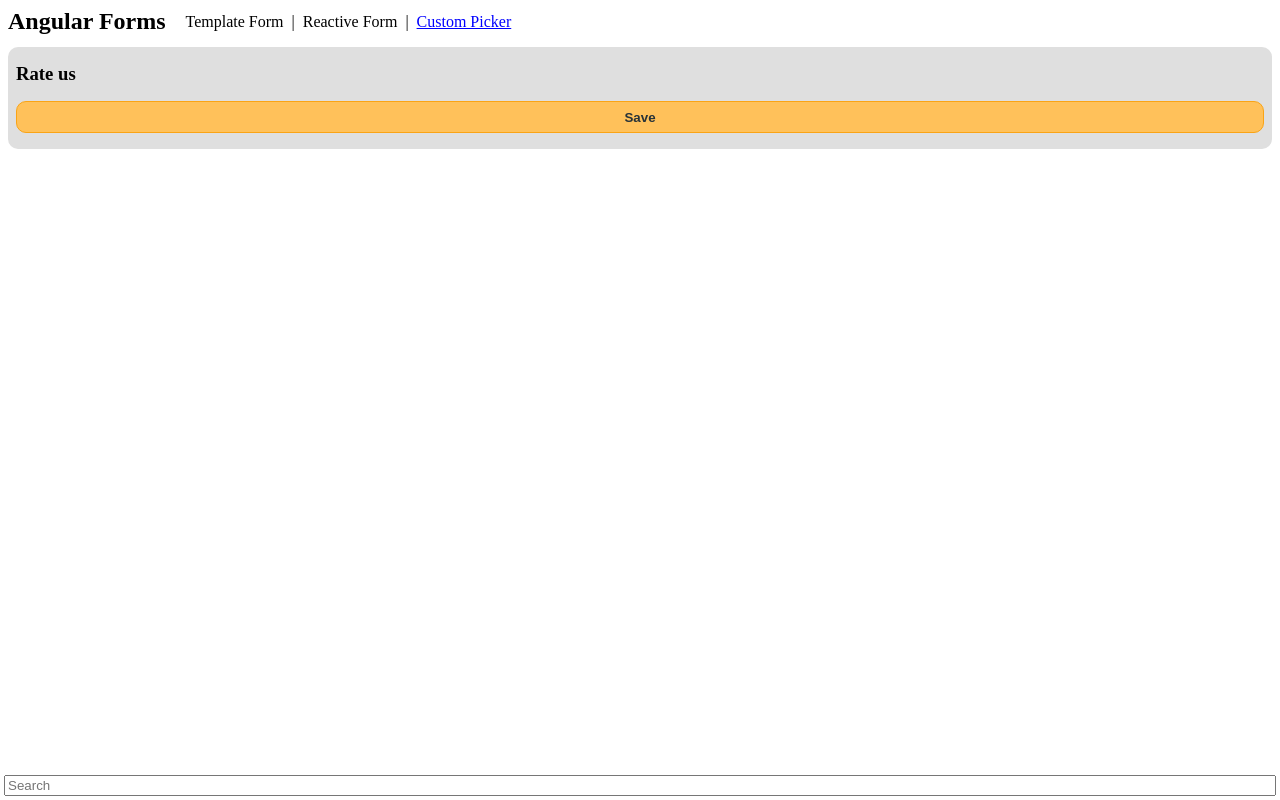
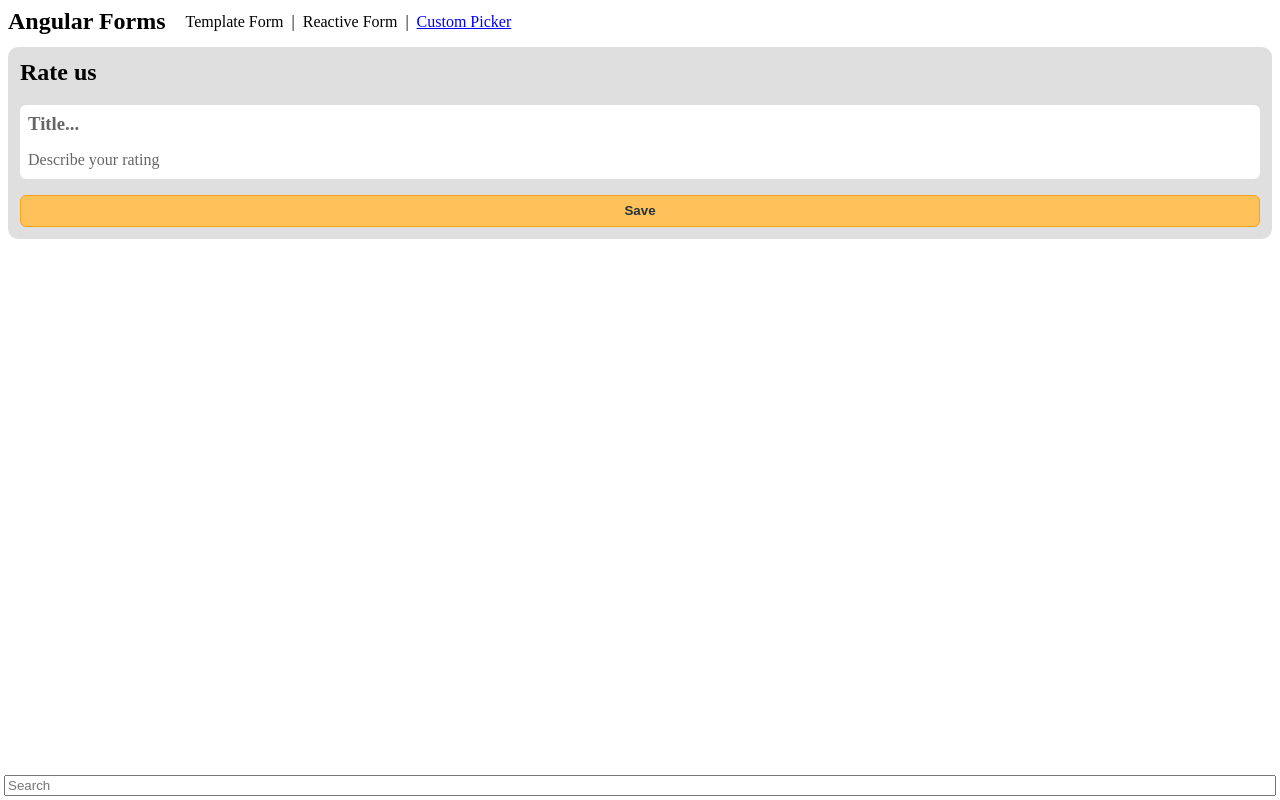
Before and after one commit to ankitpriyarup/angular-forms, an Angular app: page / in a window 1280 px wide. Built offline with nearby package versions, Linux system fonts and the light colour scheme.

Commit message:
2 files modified

```diff
--- a/src/custom_picker.ts
+++ b/src/custom_picker.ts
@@ -4,26 +4,45 @@ import {
   Component,
   CUSTOM_ELEMENTS_SCHEMA,
 } from '@angular/core';
+import { FormBuilder, ReactiveFormsModule } from '@angular/forms';
 import '@polymer/paper-input/paper-textarea';
 
 @Component({
   selector: 'custom-picker',
   standalone: true,
-  imports: [CommonModule],
+  imports: [CommonModule, ReactiveFormsModule],
   template: `
-  <form class="review">
-    <h3 class="review-head">Rate us</h3>
+  <form [formGroup]="form" class="review" (ngSubmit)="onSubmit()">
+    <h2 class="review-head">Rate us</h2>
+    <!--
     <paper-textarea
+      ngDefaultControl
+      formControlName="reviewText"
       placeholder="Your honest review here..."
       label="Review text"
       rows="2"
       class="review-text"
     >
     </paper-textarea>
-    <button class="save">Save</button>
+    -->
+
+    <div class="review-textarea" contenteditable>
+      <h3 data-placeholder="Title..."></h3>
+      <p data-placeholder="Describe your rating"></p>
+    </div>
+    <button type="submit" class="save">Save</button>
   </form>
   `,
   schemas: [CUSTOM_ELEMENTS_SCHEMA],
   changeDetection: ChangeDetectionStrategy.OnPush,
 })
-export class CustomPicker {}
+export class CustomPicker {
+  form = this.fb.group({ reviewText: '' });
+
+  constructor(private readonly fb: FormBuilder) {}
+
+  onSubmit() {
+    console.log(this.form.value);
+    this.form.reset();
+  }
+}
--- a/src/global_styles.css
+++ b/src/global_styles.css
@@ -63,12 +63,12 @@ button {
   float: none;
   width: 100%;
   height: 32px;
-  border-radius: 10px;
+  border-radius: 6px;
 }
 
 form.review {
   background-color: #dfdfdf;
-  padding: 16px 8px;
+  padding: 12px;
   border-radius: 10px;
 }
 
@@ -91,3 +91,25 @@ button:active {
   background-color: #faa415;
   border: #ffc15a 1px solid;
 }
+
+.review-textarea {
+  border-radius: 6px;
+  background-color: white;
+  padding: 0px 8px;
+  margin-top: 8px;
+  min-height: 74px;
+  box-sizing: border-box;
+}
+.review-textarea h3 {
+  margin-bottom: 8px;
+  padding-top: 8px;
+}
+.review-textarea h3:empty:before {
+  content: attr(data-placeholder);
+  opacity: 0.6;
+}
+.review-textarea p:empty:before,
+.review-textarea div:empty:before {
+  content: attr(data-placeholder);
+  opacity: 0.6;
+}
```
